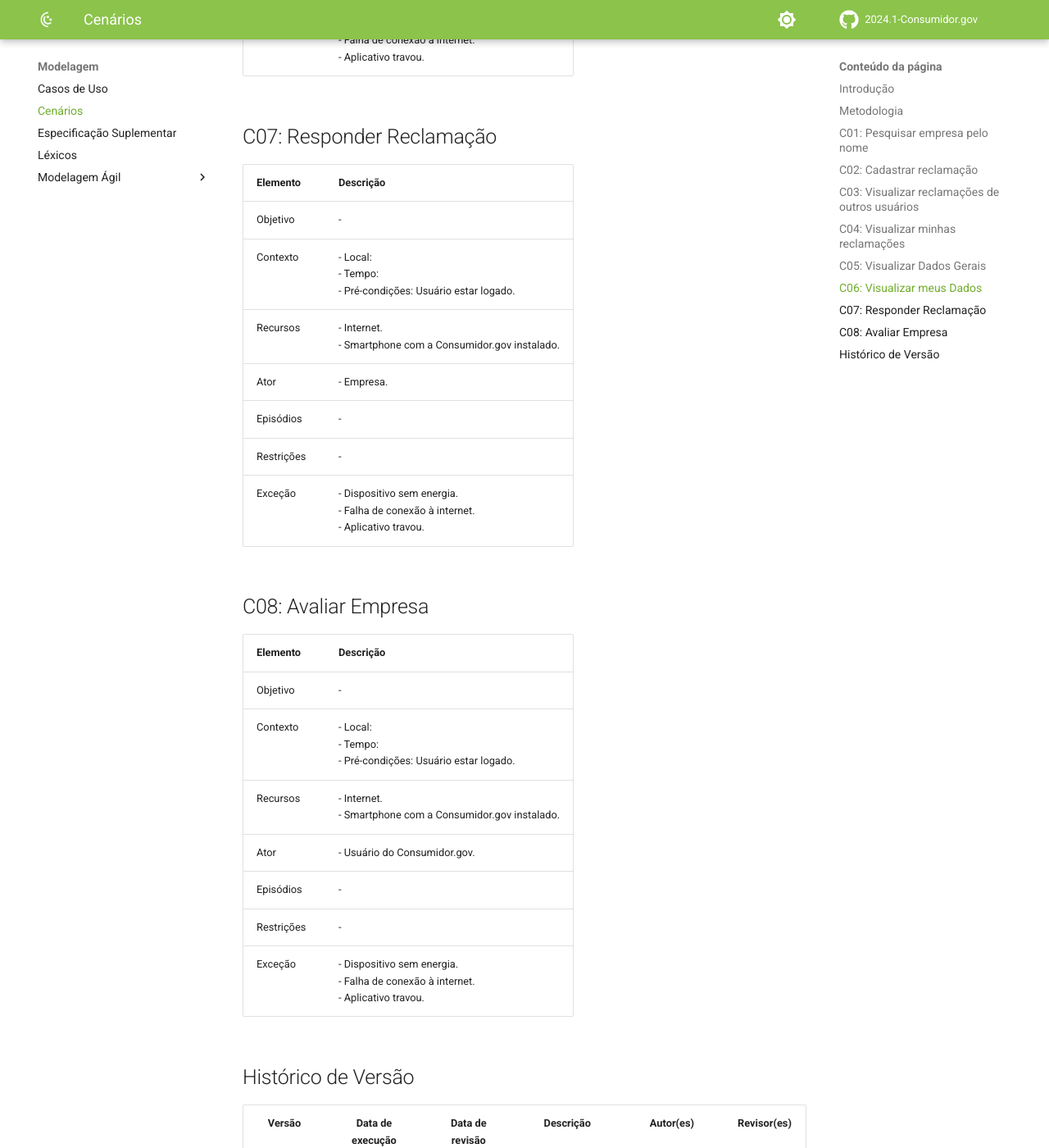
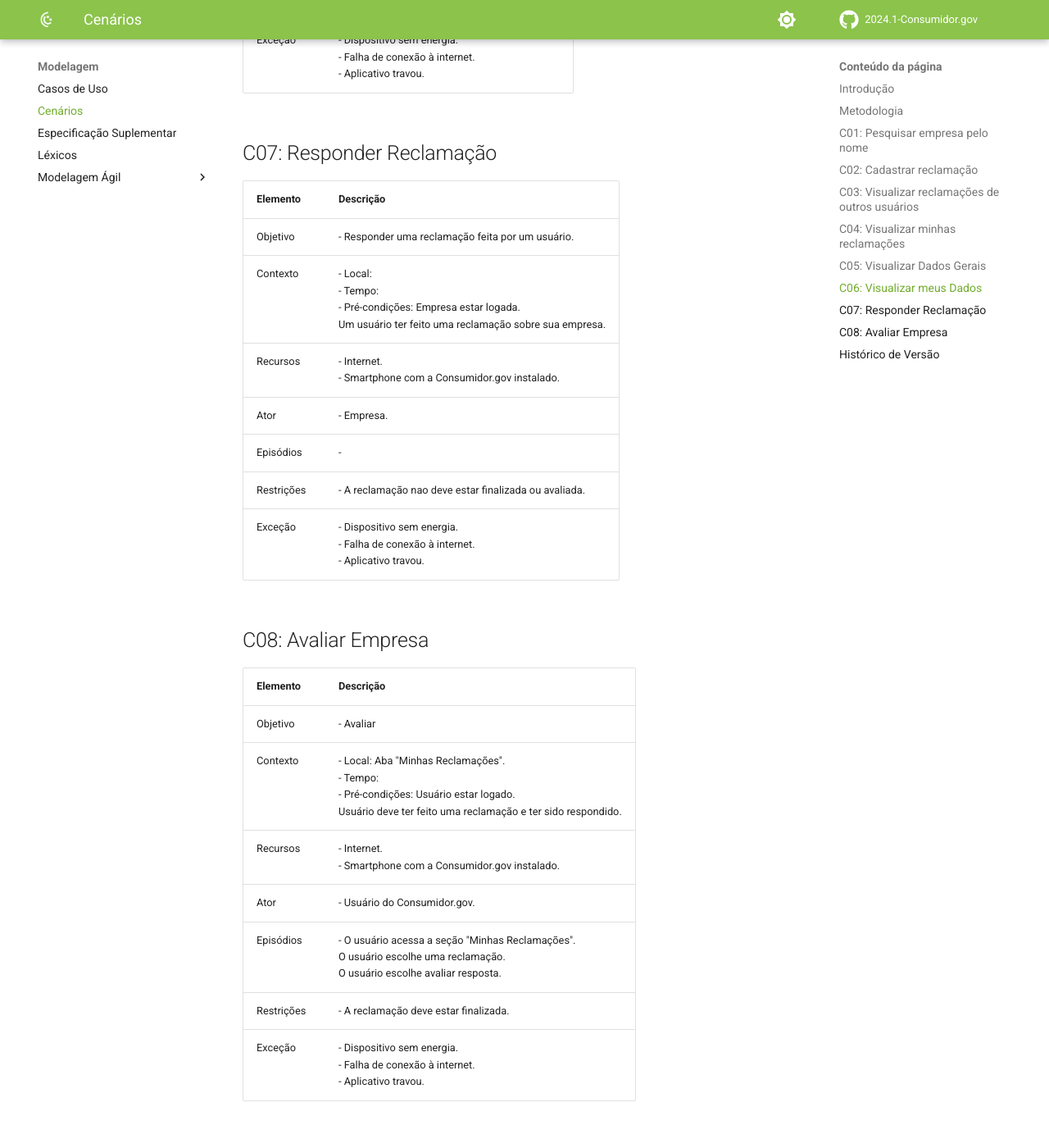
Before and after one commit to Requisitos-de-Software/2024.1-Grupo08, an MkDocs documentation site: the page built from docs/Modelagem/cenarios.md, in a window 1280 px wide and 1400 px high, scrolled down 4663 px. Shown: the whole window at 82% size. Built offline with MkDocs 1.6.1 and Material for MkDocs 9.7.7, drawn with Linux system fonts in a browser that asks for light colours; comment, search, counter and statistics services are not loaded; some of the changed text lies outside the part shown.

Commit message:
atualizando tabelas de cenarios

```diff
--- a/docs/Modelagem/cenarios.md
+++ b/docs/Modelagem/cenarios.md
@@ -84,8 +84,8 @@
 | Contexto   | - Local: Aba "Home". <br> - Tempo:  <br> - Pré-condições: Usuário estar logado. |
 | Recursos   | - Internet. <br> - Smartphone com a Consumidor.gov instalado. |
 | Ator       | - Usuário do Consumidor.gov.|
-| Episódios  | - O usuário acessa a seção "Home".<br> - Usuário clica em "Dados Gerais"  |
-| Restrições | - |
+| Episódios  | - O usuário acessa a seção "Home". <br> - Usuário clica em "Dados Gerais".  |
+| Restrições | - O aplicativo deve as estatíscas.|
 | Exceção    | - Dispositivo sem energia. <br> - Falha de conexão à internet. <br> - Aplicativo travou.
 
 ## C06: Visualizar meus Dados
@@ -93,35 +93,35 @@
 | Elemento   | Descrição                                                                                                                                                        |
 | ---------- | ---------------------------------------------------------------------------------------------------------------------------------------------------------------- |
 | Objetivo   | - Visualizar os dados do usuário cadastrado|
-| Contexto   | - Local:  <br> - Tempo:  <br> - Pré-condições: Usuário estar logado.|
+| Contexto   | - Local: Aba "Menu" <br> - Tempo:  <br> - Pré-condições: Usuário estar logado.|
 | Recursos   | - Internet. <br> - Smartphone com a Consumidor.gov instalado. |
 | Ator       | - Usuário do Consumidor.gov.|
-| Episódios  | - |
-| Restrições | -  |
+| Episódios  | - Usuário acessa a seção "Menu" <br> O usuário clica em "Meus Dados". |
+| Restrições | - Os dados devem estar cadastrados via gov.br |
 | Exceção    | - Dispositivo sem energia. <br> - Falha de conexão à internet. <br> - Aplicativo travou.
 
 ## C07: Responder Reclamação
 
 | Elemento   | Descrição                                                                                                                                                        |
 | ---------- | ---------------------------------------------------------------------------------------------------------------------------------------------------------------- |
-| Objetivo   | - |
-| Contexto   | - Local: <br> - Tempo:  <br> - Pré-condições: Usuário estar logado.|
+| Objetivo   | - Responder uma reclamação feita por um usuário. |
+| Contexto   | - Local: <br> - Tempo:  <br> - Pré-condições: Empresa estar logada. <br> Um usuário ter feito uma reclamação sobre sua empresa.|
 | Recursos   | - Internet. <br> - Smartphone com a Consumidor.gov instalado. |
 | Ator       | - Empresa.|
 | Episódios  | - |
-| Restrições | -  |
+| Restrições | - A reclamação nao deve estar finalizada ou avaliada. |
 | Exceção    | - Dispositivo sem energia. <br> - Falha de conexão à internet. <br> - Aplicativo travou.
 
 ## C08: Avaliar Empresa
 
 | Elemento   | Descrição                                                                                                                                                        |
 | ---------- | ---------------------------------------------------------------------------------------------------------------------------------------------------------------- |
-| Objetivo   | - |
-| Contexto   | - Local:  <br> - Tempo:  <br> - Pré-condições: Usuário estar logado.|
+| Objetivo   | - Avaliar  |
+| Contexto   | - Local: Aba "Minhas Reclamações". <br> - Tempo:  <br> - Pré-condições: Usuário estar logado. <br> Usuário deve ter feito uma reclamação e ter sido respondido.|
 | Recursos   | - Internet. <br> - Smartphone com a Consumidor.gov instalado. |
 | Ator       | - Usuário do Consumidor.gov.|
-| Episódios  | - |
-| Restrições | -  |
+| Episódios  | - O usuário acessa a seção "Minhas Reclamações". <br> O usuário escolhe uma reclamação. <br> O usuário escolhe avaliar resposta.|
+| Restrições | - A reclamação deve estar finalizada. |
 | Exceção    | - Dispositivo sem energia. <br> - Falha de conexão à internet. <br> - Aplicativo travou.
 
 ## Histórico de Versão
```
